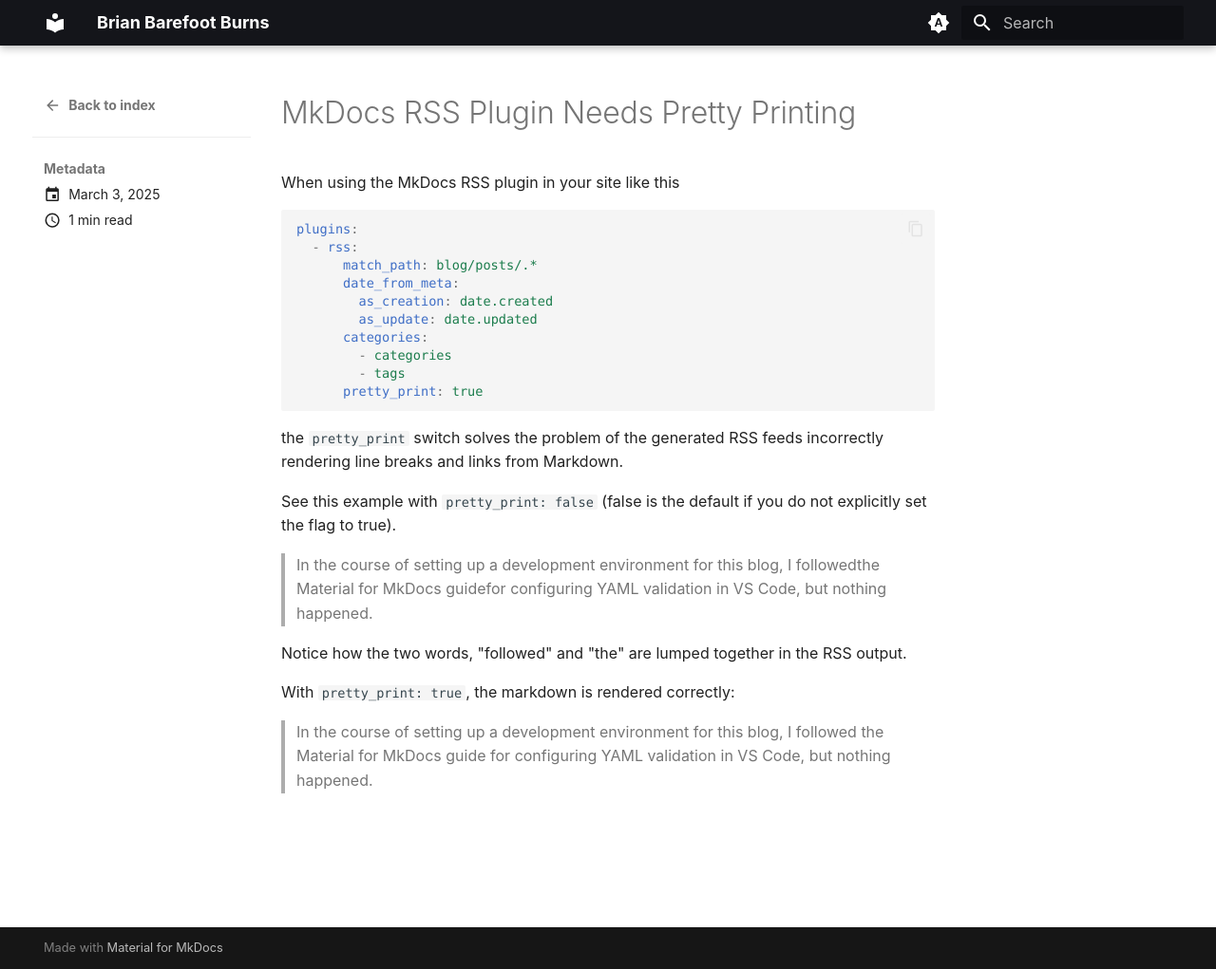
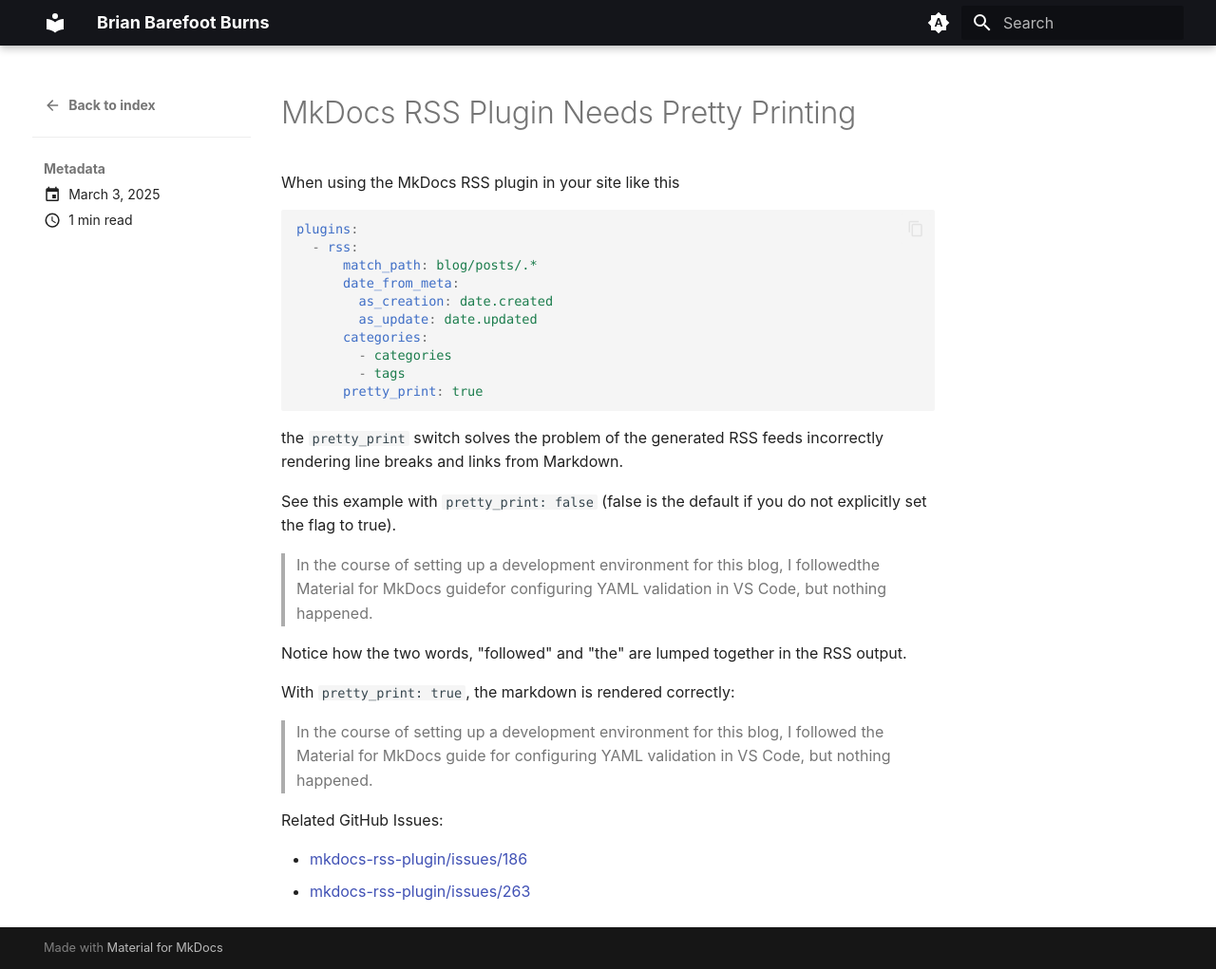
Before and after one commit to bpburns/bpburns.github.io, an MkDocs documentation site: the page built from docs/blog/posts/11-mkdocs-rss-plugin-pretty.md, in a window 1280 px wide and 1021 px high. Shown: the whole window at 95% size. Built offline with MkDocs 1.6.1 and Material for MkDocs 9.7.7, drawn with Linux system fonts in a browser that asks for light colours; some web fonts are replaced; plug-ins that fetch from the network failed and are left out.

Commit message:
Add GitHub links to previous post.

```diff
--- a/docs/blog/posts/11-mkdocs-rss-plugin-pretty.md
+++ b/docs/blog/posts/11-mkdocs-rss-plugin-pretty.md
@@ -38,3 +38,8 @@
 > In the course of setting up a development environment for this blog, I
 > followed the Material for MkDocs guide for configuring YAML validation in
 > VS Code, but nothing happened.
+
+Related GitHub Issues:
+
+- [mkdocs-rss-plugin/issues/186](https://github.com/Guts/mkdocs-rss-plugin/issues/186)
+- [mkdocs-rss-plugin/issues/263](https://github.com/Guts/mkdocs-rss-plugin/issues/263)
```
